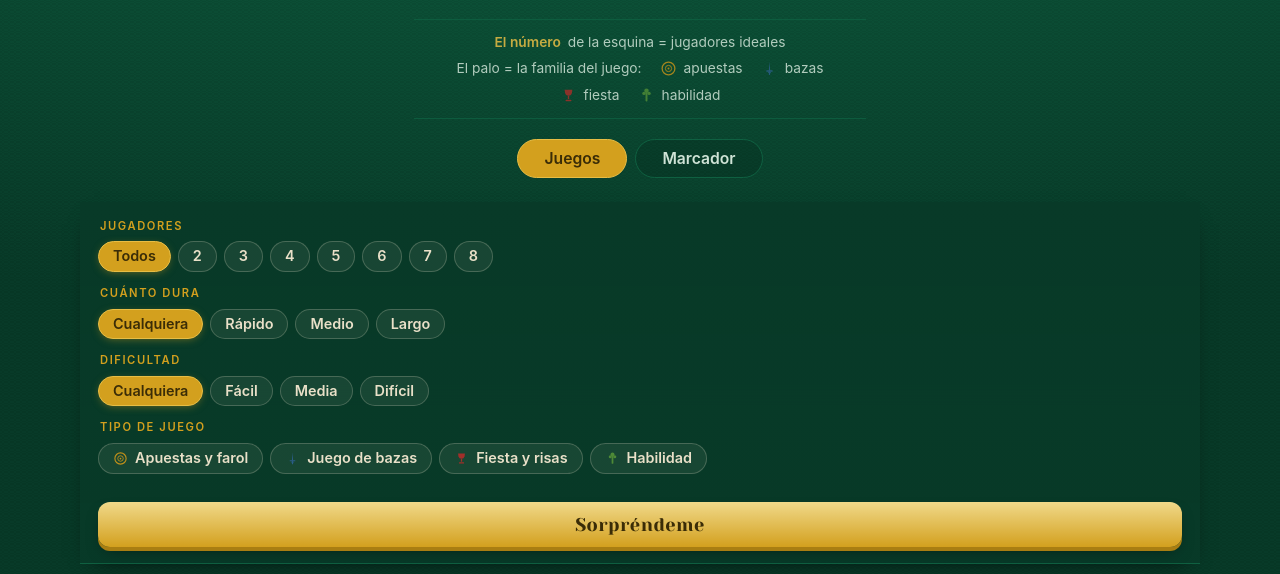
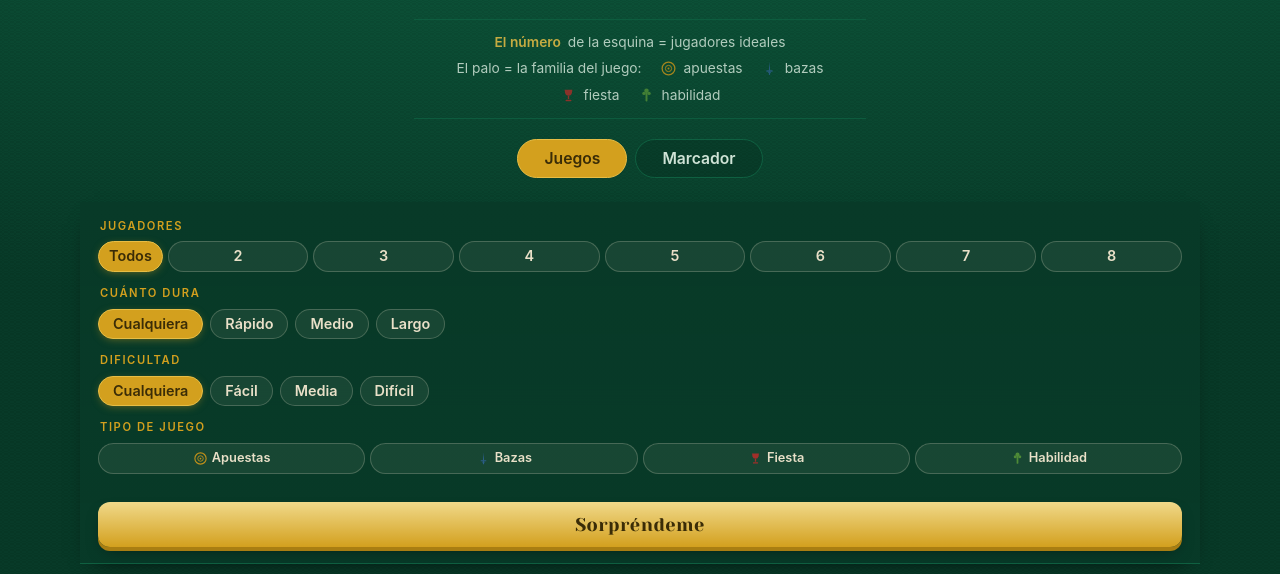
Before and after one commit to mueblescarrascosa/juegos-cartas, a plain HTML site: page index.html in a window 1280 px wide. Shown: the part 226-800 px from the top of the page. Drawn offline with Linux system fonts and the light colour scheme.

Commit message:
Navegación más clara y filas de botones en una sola línea en el móvil
Co-Authored-By: Claude Opus 5.5 <noreply@anthropic.com>

```diff
--- a/index.html
+++ b/index.html
@@ -99,6 +99,14 @@
     color:var(--gold);font-weight:600;margin:0 0 7px 2px;
   }
   .chips{display:flex;flex-wrap:wrap;gap:7px;}
+  /* Filtros de jugadores y familia: siempre en una línea */
+  #f-players,#f-palo{flex-wrap:nowrap;gap:5px;}
+  #f-players .chip,#f-palo .chip{flex:1;justify-content:center;padding:7px 6px;gap:4px;white-space:nowrap;}
+  #f-players .chip{flex:1 1 0;min-width:0;}
+  #f-players .chip:first-child{flex:0 0 auto;padding:7px 10px;}
+  #f-palo .chip{font-size:.8rem;padding:7px 4px;min-width:0;}
+  #sb-game{flex-wrap:nowrap;gap:4px;}
+  #sb-game .chip{flex:1 1 auto;justify-content:center;min-width:0;padding:7px 5px;font-size:.78rem;white-space:nowrap;}
   .chip{
     font-family:var(--sans);font-size:.9rem;font-weight:600;
     color:#e9e0c8;background:rgba(241,232,210,.07);
@@ -526,10 +534,10 @@
 
 <script>
 const PALOS = {
-  oros:    {label:'Apuestas y farol', color:'var(--oros)'},
-  espadas: {label:'Juego de bazas',   color:'var(--espadas)'},
-  copas:   {label:'Fiesta y risas',   color:'var(--copas)'},
-  bastos:  {label:'Habilidad',        color:'var(--bastos)'}
+  oros:    {label:'Apuestas y farol', corto:'Apuestas',  color:'var(--oros)'},
+  espadas: {label:'Juego de bazas',   corto:'Bazas',     color:'var(--espadas)'},
+  copas:   {label:'Fiesta y risas',   corto:'Fiesta',    color:'var(--copas)'},
+  bastos:  {label:'Habilidad',        corto:'Habilidad', color:'var(--bastos)'}
 };
 const TIME = {rapido:'Rápido', medio:'Medio', largo:'Largo'};
 const DIF  = {1:'Fácil', 2:'Media', 3:'Difícil'};
@@ -793,7 +801,7 @@ function buildFilters(){
   const pa = document.getElementById('f-palo');
   let ah='';
   for(const k in PALOS){
-    ah += chip(`${pipSvg(k)} ${PALOS[k].label}`, state.palos.has(k), `data-palo="${k}"`);
+    ah += chip(`${pipSvg(k)} ${PALOS[k].corto}`, state.palos.has(k), `data-palo="${k}" title="${PALOS[k].label}"`);
   }
   pa.innerHTML = ah;
   pa.onclick = e=>{const b=e.target.closest('.chip'); if(!b)return;
--- a/sw.js
+++ b/sw.js
@@ -1,5 +1,5 @@
 /* Service worker: ¿A qué jugamos? — funciona sin conexión */
-const CACHE = 'juegos-cartas-v3';
+const CACHE = 'juegos-cartas-v4';
 
 /* Núcleo de la app que se guarda nada más instalar */
 const CORE = [
```
